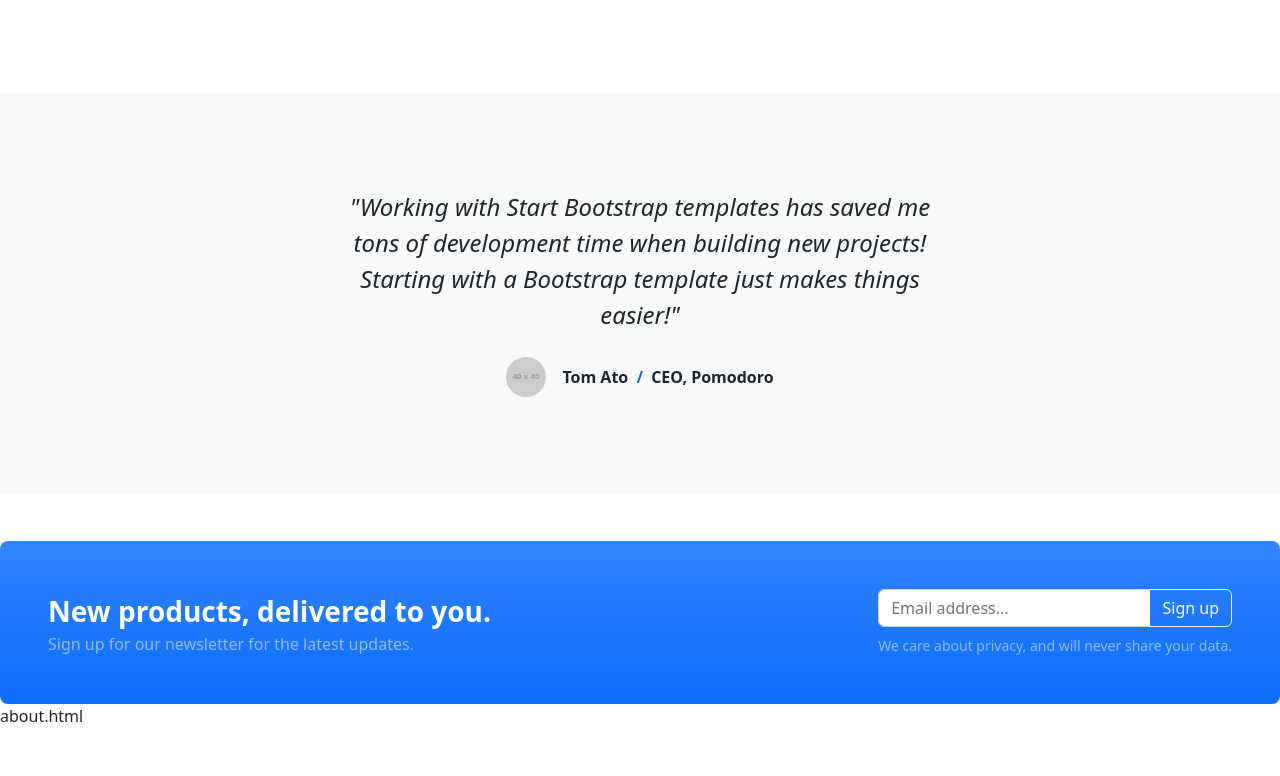
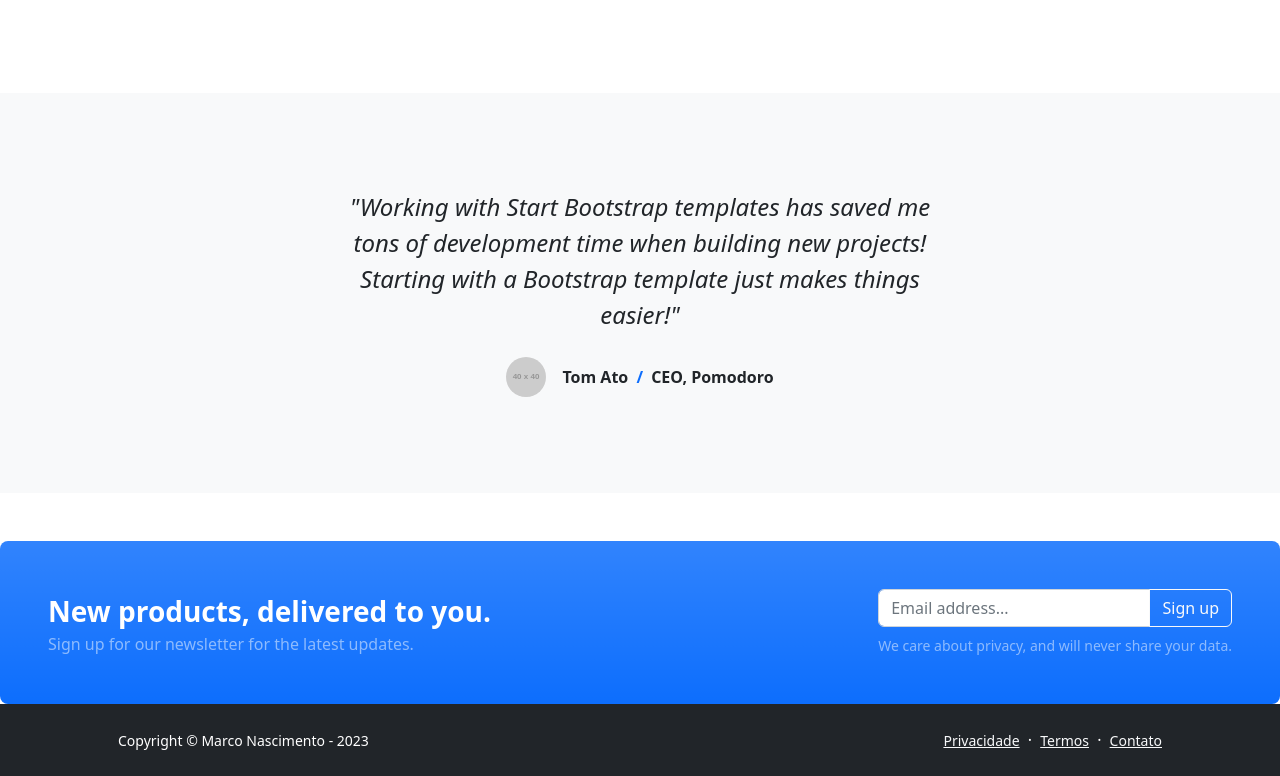
Before and after one commit to marcotulionasc/teste_loja, a plain HTML site: page index.html in a window 1280 px wide. Shown: the part 1002-1778 px from the top of the page. Before the commit the page ends 1730 px from the top, so only its background shows below. Drawn offline with nearby package versions, Linux system fonts and the light colour scheme; placeholder pictures from the web are drawn by us.

Commit message:
consertando o footer

```diff
--- a/index.html
+++ b/index.html
@@ -138,7 +138,21 @@
                 </div>
             </section>
         </main>
-      about.html
+         <!-- Footer-->
+         <footer class="bg-dark py-4 mt-auto">
+            <div class="container px-5">
+                <div class="row align-items-center justify-content-between flex-column flex-sm-row">
+                    <div class="col-auto"><div class="small m-0 text-white">Copyright &copy; Marco Nascimento - 2023</div></div>
+                    <div class="col-auto">
+                        <a class="link-light small" href="#!">Privacidade</a>
+                        <span class="text-white mx-1">&middot;</span>
+                        <a class="link-light small" href="#!">Termos</a>
+                        <span class="text-white mx-1">&middot;</span>
+                        <a class="link-light small" href="#!">Contato</a>
+                    </div>
+                </div>
+            </div>
+        </footer>
         <!-- Bootstrap core JS-->
         <script src="https://cdn.jsdelivr.net/npm/bootstrap@5.2.3/dist/js/bootstrap.bundle.min.js"></script>
         <!-- Core theme JS-->
```
Also changed, not shown: pricing.html (+4 -4 lines).
